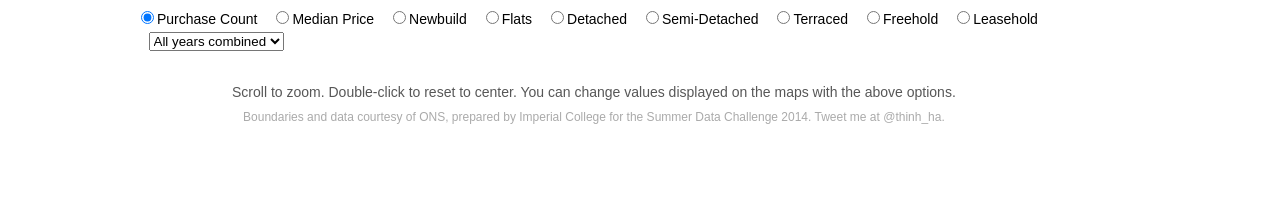
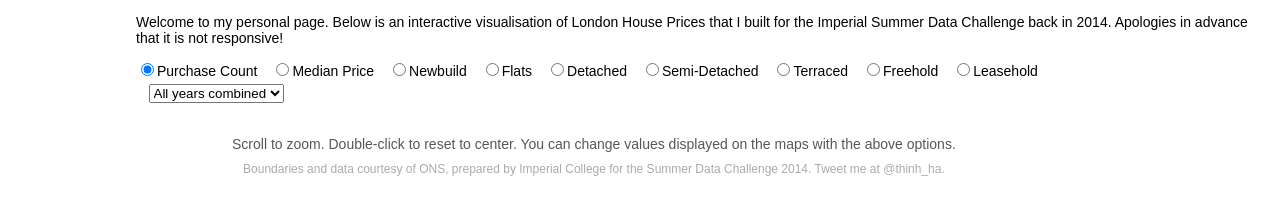
Before and after one commit to kthxbayes/kthxbayes.github.io, a plain HTML site: page index.html in a window 1280 px wide. Drawn offline with Linux system fonts and the light colour scheme.

Commit message:
added a welcome text

```diff
--- a/index.html
+++ b/index.html
@@ -2,6 +2,7 @@
 <html>
 <head>
     <meta charset="utf-8">
+    <div><p>Welcome to my personal page. Below is an interactive visualisation of London House Prices that I built for the Imperial Summer Data Challenge back in 2014. Apologies in advance that it is not responsive!</p></div>
     <title>London Property Map</title>
     <link href='http://fonts.googleapis.com/css?family=Roboto:400' rel='stylesheet' type='text/css'>
 	<link rel="stylesheet" href="css/redmond/jquery-ui-1.7.1.custom.css" type="text/css" />
```
